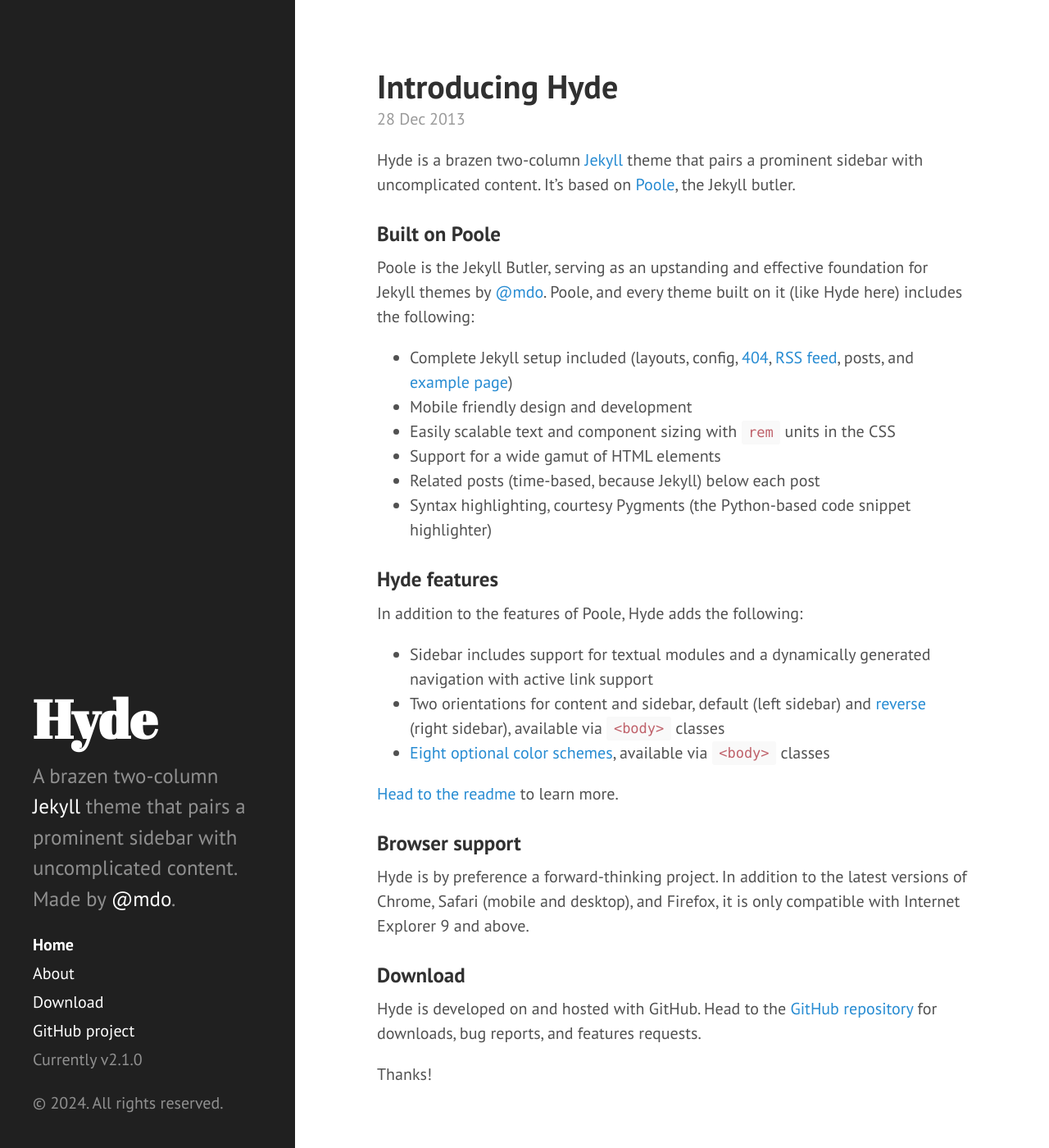
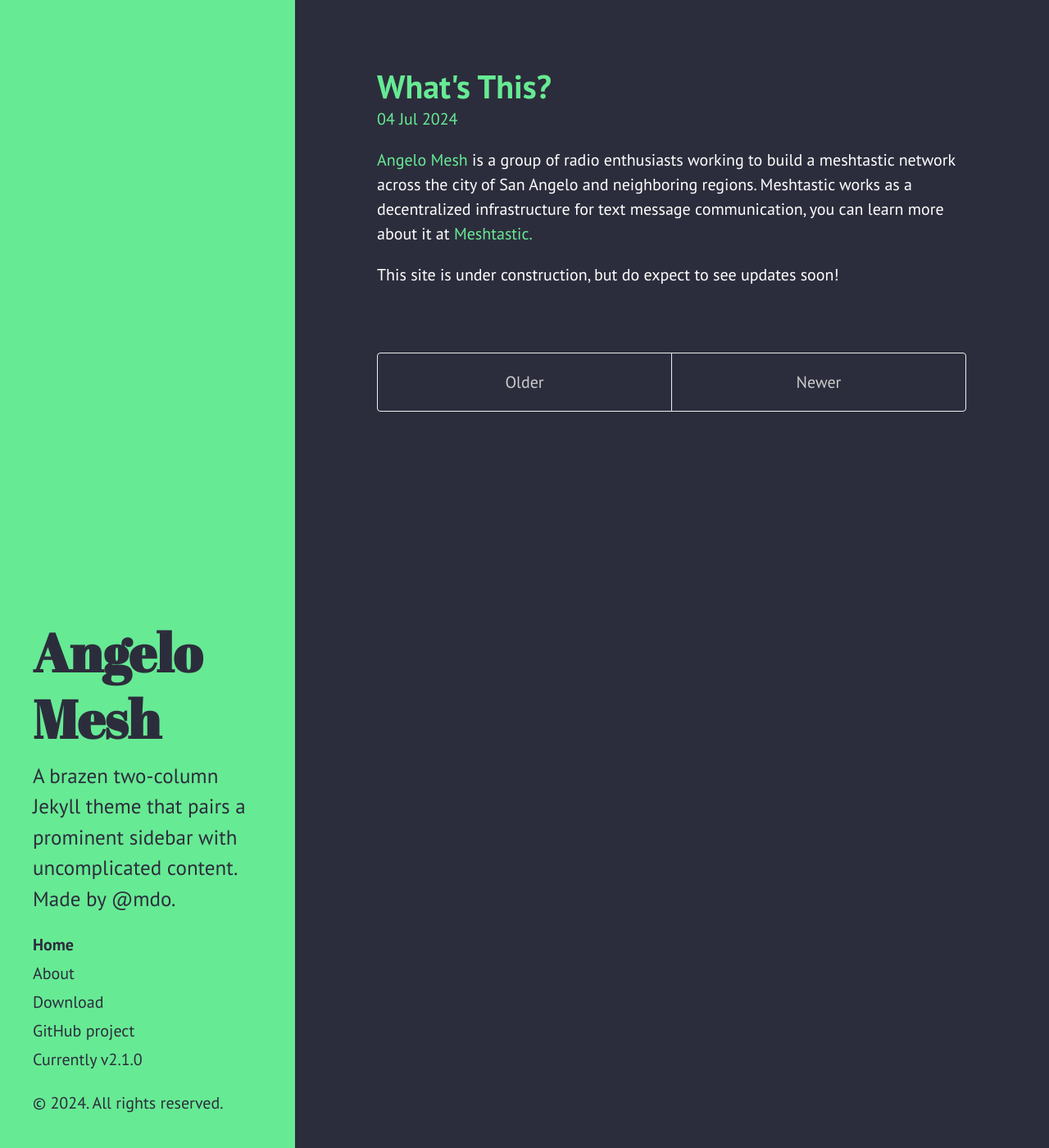
Before and after one commit to RubyMetro/angelomesh, a Jekyll site: the page built from index.html, in a window 1280 px wide and 1400 px high. Shown: the whole window at 82% size. Built offline with Jekyll 4.4.1, drawn with Linux system fonts in a browser that asks for light colours; the list of posts is cut into pages by our own code; some of the changed text lies outside the part shown.

Commit message:
updated some site settings and changed favicon

```diff
--- a/_config.yml
+++ b/_config.yml
@@ -6,7 +6,7 @@ highlighter:      rouge
 permalink:        pretty
 
 # Setup
-title:            Hyde
+title:            Angelo Mesh
 tagline:          'A Jekyll theme'
 description:      'A brazen two-column <a href="http://jekyllrb.com" target="_blank">Jekyll</a> theme that pairs a prominent sidebar with uncomplicated content. Made by <a href="https://twitter.com/mdo" target="_blank">@mdo</a>.'
 url:              http://hyde.getpoole.com
--- a/_posts/2012-02-06-whats-jekyll.md
+++ /dev/null
@@ -1,12 +0,0 @@
----
-layout: post
-title: What's Jekyll?
----
-
-[Jekyll](http://jekyllrb.com) is a static site generator, an open-source tool for creating simple yet powerful websites of all shapes and sizes. From [the project's readme](https://github.com/mojombo/jekyll/blob/master/README.markdown):
-
-  > Jekyll is a simple, blog aware, static site generator. It takes a template directory [...] and spits out a complete, static website suitable for serving with Apache or your favorite web server. This is also the engine behind GitHub Pages, which you can use to host your project’s page or blog right here from GitHub.
-
-It's an immensely useful tool and one we encourage you to use here with Hyde.
-
-Find out more by [visiting the project on GitHub](https://github.com/mojombo/jekyll).
--- a/_posts/2012-02-07-example-content.md
+++ /dev/null
@@ -1,138 +0,0 @@
----
-layout: post
-title: Example content
----
-
-
-<div class="message">
-  Howdy! This is an example blog post that shows several types of HTML content supported in this theme.
-</div>
-
-Cum sociis natoque penatibus et magnis <a href="#">dis parturient montes</a>, nascetur ridiculus mus. *Aenean eu leo quam.* Pellentesque ornare sem lacinia quam venenatis vestibulum. Sed posuere consectetur est at lobortis. Cras mattis consectetur purus sit amet fermentum.
-
-> Curabitur blandit tempus porttitor. Nullam quis risus eget urna mollis ornare vel eu leo. Nullam id dolor id nibh ultricies vehicula ut id elit.
-
-Etiam porta **sem malesuada magna** mollis euismod. Cras mattis consectetur purus sit amet fermentum. Aenean lacinia bibendum nulla sed consectetur.
-
-## Inline HTML elements
-
-HTML defines a long list of available inline tags, a complete list of which can be found on the [Mozilla Developer Network](https://developer.mozilla.org/en-US/docs/Web/HTML/Element).
-
-- **To bold text**, use `<strong>`.
-- *To italicize text*, use `<em>`.
-- Abbreviations, like <abbr title="HyperText Markup Langage">HTML</abbr> should use `<abbr>`, with an optional `title` attribute for the full phrase.
-- Citations, like <cite>&mdash; Mark otto</cite>, should use `<cite>`.
-- <del>Deleted</del> text should use `<del>` and <ins>inserted</ins> text should use `<ins>`.
-- Superscript <sup>text</sup> uses `<sup>` and subscript <sub>text</sub> uses `<sub>`.
-
-Most of these elements are styled by browsers with few modifications on our part.
-
-## Heading
-
-Vivamus sagittis lacus vel augue rutrum faucibus dolor auctor. Duis mollis, est non commodo luctus, nisi erat porttitor ligula, eget lacinia odio sem nec elit. Morbi leo risus, porta ac consectetur ac, vestibulum at eros.
-
-### Code
-
-Cum sociis natoque penatibus et magnis dis `code element` montes, nascetur ridiculus mus.
-
-{% highlight js %}
-// Example can be run directly in your JavaScript console
-
-// Create a function that takes two arguments and returns the sum of those arguments
-var adder = new Function("a", "b", "return a + b");
-
-// Call the function
-adder(2, 6);
-// > 8
-{% endhighlight %}
-
-Aenean lacinia bibendum nulla sed consectetur. Etiam porta sem malesuada magna mollis euismod. Fusce dapibus, tellus ac cursus commodo, tortor mauris condimentum nibh, ut fermentum massa.
-
-### Gists via GitHub Pages
-
-Vestibulum id ligula porta felis euismod semper. Nullam quis risus eget urna mollis ornare vel eu leo. Donec sed odio dui.
-
-{% gist 5555251 gist.md %}
-
-Aenean eu leo quam. Pellentesque ornare sem lacinia quam venenatis vestibulum. Nullam quis risus eget urna mollis ornare vel eu leo. Cum sociis natoque penatibus et magnis dis parturient montes, nascetur ridiculus mus. Donec sed odio dui. Vestibulum id ligula porta felis euismod semper.
-
-### Lists
-
-Cum sociis natoque penatibus et magnis dis parturient montes, nascetur ridiculus mus. Aenean lacinia bibendum nulla sed consectetur. Etiam porta sem malesuada magna mollis euismod. Fusce dapibus, tellus ac cursus commodo, tortor mauris condimentum nibh, ut fermentum massa justo sit amet risus.
-
-* Praesent commodo cursus magna, vel scelerisque nisl consectetur et.
-* Donec id elit non mi porta gravida at eget metus.
-* Nulla vitae elit libero, a pharetra augue.
-
-Donec ullamcorper nulla non metus auctor fringilla. Nulla vitae elit libero, a pharetra augue.
-
-1. Vestibulum id ligula porta felis euismod semper.
-2. Cum sociis natoque penatibus et magnis dis parturient montes, nascetur ridiculus mus.
-3. Maecenas sed diam eget risus varius blandit sit amet non magna.
-
-Cras mattis consectetur purus sit amet fermentum. Sed posuere consectetur est at lobortis.
-
-<dl>
-  <dt>HyperText Markup Language (HTML)</dt>
-  <dd>The language used to describe and define the content of a Web page</dd>
-
-  <dt>Cascading Style Sheets (CSS)</dt>
-  <dd>Used to describe the appearance of Web content</dd>
-
-  <dt>JavaScript (JS)</dt>
-  <dd>The programming language used to build advanced Web sites and applications</dd>
-</dl>
-
-Integer posuere erat a ante venenatis dapibus posuere velit aliquet. Morbi leo risus, porta ac consectetur ac, vestibulum at eros. Nullam quis risus eget urna mollis ornare vel eu leo.
-
-### Images
-
-Quisque consequat sapien eget quam rhoncus, sit amet laoreet diam tempus. Aliquam aliquam metus erat, a pulvinar turpis suscipit at.
-
-![placeholder](http://placehold.it/800x400 "Large example image")
-![placeholder](http://placehold.it/400x200 "Medium example image")
-![placeholder](http://placehold.it/200x200 "Small example image")
-
-### Tables
-
-Aenean lacinia bibendum nulla sed consectetur. Lorem ipsum dolor sit amet, consectetur adipiscing elit.
-
-<table>
-  <thead>
-    <tr>
-      <th>Name</th>
-      <th>Upvotes</th>
-      <th>Downvotes</th>
-    </tr>
-  </thead>
-  <tfoot>
-    <tr>
-      <td>Totals</td>
-      <td>21</td>
-      <td>23</td>
-    </tr>
-  </tfoot>
-  <tbody>
-    <tr>
-      <td>Alice</td>
-      <td>10</td>
-      <td>11</td>
-    </tr>
-    <tr>
-      <td>Bob</td>
-      <td>4</td>
-      <td>3</td>
-    </tr>
-    <tr>
-      <td>Charlie</td>
-      <td>7</td>
-      <td>9</td>
-    </tr>
-  </tbody>
-</table>
-
-Nullam id dolor id nibh ultricies vehicula ut id elit. Sed posuere consectetur est at lobortis. Nullam quis risus eget urna mollis ornare vel eu leo.
-
------
-
-Want to see something else added? <a href="https://github.com/poole/poole/issues/new">Open an issue.</a>
--- a/_posts/2013-12-28-introducing-hyde.md
+++ /dev/null
@@ -1,37 +0,0 @@
----
-layout: post
-title: Introducing Hyde
----
-
-Hyde is a brazen two-column [Jekyll](http://jekyllrb.com) theme that pairs a prominent sidebar with uncomplicated content. It's based on [Poole](http://getpoole.com), the Jekyll butler.
-
-### Built on Poole
-
-Poole is the Jekyll Butler, serving as an upstanding and effective foundation for Jekyll themes by [@mdo](https://twitter.com/mdo). Poole, and every theme built on it (like Hyde here) includes the following:
-
-* Complete Jekyll setup included (layouts, config, [404](/404), [RSS feed](/atom.xml), posts, and [example page](/about))
-* Mobile friendly design and development
-* Easily scalable text and component sizing with `rem` units in the CSS
-* Support for a wide gamut of HTML elements
-* Related posts (time-based, because Jekyll) below each post
-* Syntax highlighting, courtesy Pygments (the Python-based code snippet highlighter)
-
-### Hyde features
-
-In addition to the features of Poole, Hyde adds the following:
-
-* Sidebar includes support for textual modules and a dynamically generated navigation with active link support
-* Two orientations for content and sidebar, default (left sidebar) and [reverse](https://github.com/poole/lanyon#reverse-layout) (right sidebar), available via `<body>` classes
-* [Eight optional color schemes](https://github.com/poole/hyde#themes), available via `<body>` classes
-
-[Head to the readme](https://github.com/poole/hyde#readme) to learn more.
-
-### Browser support
-
-Hyde is by preference a forward-thinking project. In addition to the latest versions of Chrome, Safari (mobile and desktop), and Firefox, it is only compatible with Internet Explorer 9 and above.
-
-### Download
-
-Hyde is developed on and hosted with GitHub. Head to the <a href="https://github.com/poole/hyde">GitHub repository</a> for downloads, bug reports, and features requests.
-
-Thanks!
--- /dev/null
+++ b/_posts/2024-07-04-whats-this.md
@@ -0,0 +1,8 @@
+---
+layout: post
+title: What's This?
+---
+
+[Angelo Mesh](http://angelomesh.com) is a group of radio enthusiasts working to build a meshtastic network across the city of San Angelo and neighboring regions. Meshtastic works as a decentralized infrastructure for text message communication, you can learn more about it at [Meshtastic.](https://meshtastic.org)
+
+This site is under construction, but do expect to see updates soon!
--- a/public/css/hyde.css
+++ b/public/css/hyde.css
@@ -56,8 +56,8 @@ html {
 .sidebar {
   text-align: center;
   padding: 2rem 1rem;
-  color: rgba(255,255,255,.5);
-  background-color: #202020;
+  color: #2C2D3C;
+  background-color: #67EA94;
 }
 @media (min-width: 48em) {
   .sidebar {
@@ -72,7 +72,7 @@ html {
 
 /* Sidebar links */
 .sidebar a {
-  color: #fff;
+  color: #2C2D3C;
 }
 
 /* About section */
--- a/public/css/poole.css
+++ b/public/css/poole.css
@@ -59,15 +59,15 @@ html {
 }
 
 body {
-  color: #515151;
-  background-color: #fff;
+  color: #fff;
+  background-color: #2C2D3C;
   -webkit-text-size-adjust: 100%;
       -ms-text-size-adjust: 100%;
 }
 
 /* No `:visited` state is required by default (browsers will use `a`) */
 a {
-  color: #268bd2;
+  color: #67EA94;
   text-decoration: none;
 }
 a strong {
@@ -84,7 +84,7 @@ h1, h2, h3, h4, h5, h6 {
   margin-bottom: .5rem;
   font-weight: bold;
   line-height: 1.25;
-  color: #313131;
+  color: #67EA94;
   text-rendering: optimizeLegibility;
 }
 h1 {
@@ -337,7 +337,7 @@ tbody tr:nth-child(odd) th {
 .page-title,
 .post-title,
 .post-title a {
-  color: #303030;
+  color: #67EA94;
 }
 .page-title,
 .post-title {
@@ -349,7 +349,7 @@ tbody tr:nth-child(odd) th {
   display: block;
   margin-top: -.5rem;
   margin-bottom: 1rem;
-  color: #9a9a9a;
+  color: #67EA94;
 }
 
 /* Related posts */
```
Also changed, not shown: public/apple-touch-icon-144-precomposed.png, public/favicon.ico, 1 other file.
